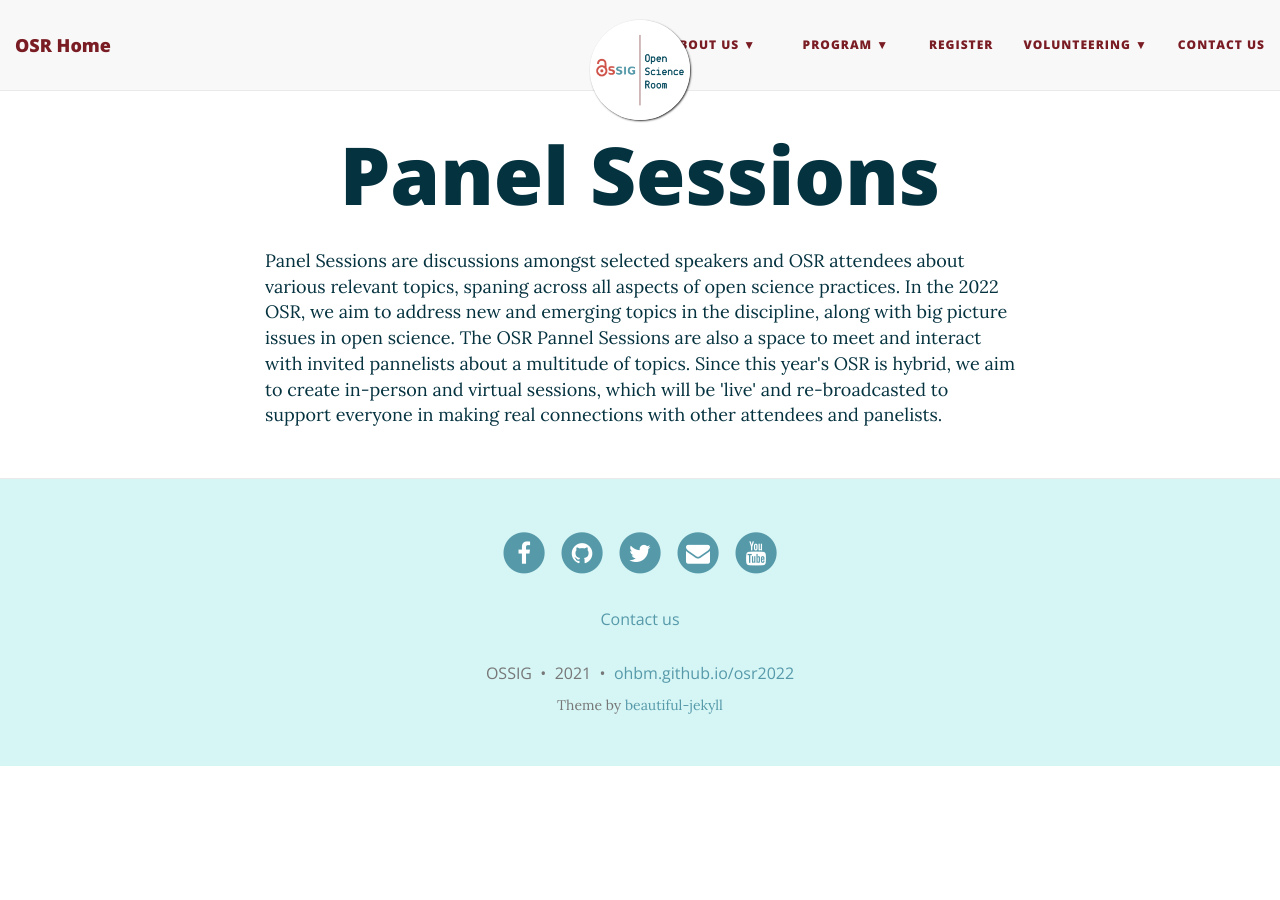
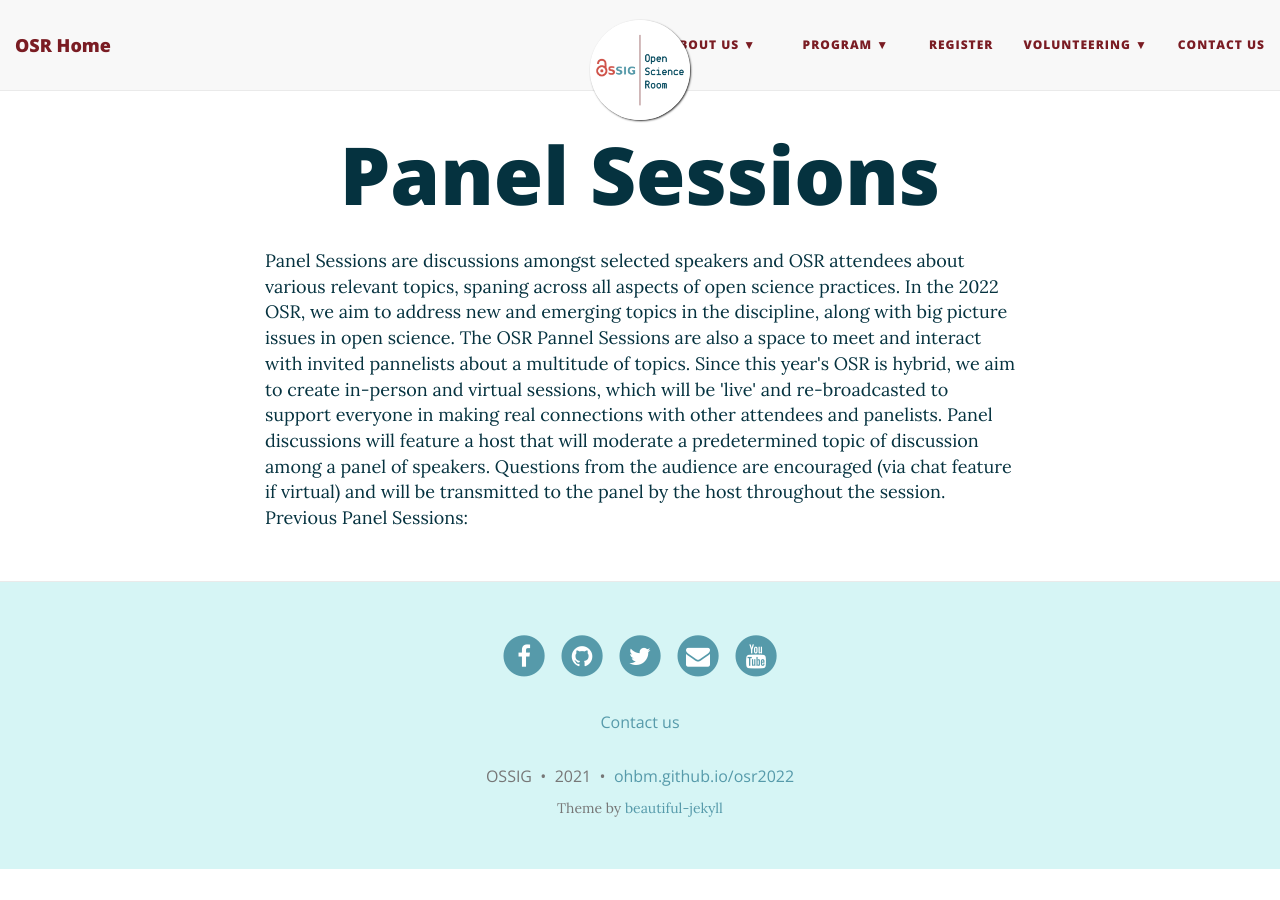
Before and after one commit to ohbm/osr2023, a Jekyll site: the page built from Panels.html, in a window 1280 px wide. Built offline with Jekyll 4.4.1, drawn with Linux system fonts in a browser that asks for light colours; nearby versions of some CDN libraries.

Commit message:
Update Panels.html

```diff
--- a/Panels.html
+++ b/Panels.html
@@ -8,3 +8,9 @@
 In the 2022 OSR, we aim to address new and emerging topics in the discipline, along with big picture issues in open science. The OSR Pannel Sessions are also a space to meet
 and interact with invited pannelists about a multitude of topics. Since this year's OSR is hybrid, we aim to create in-person and virtual sessions, which will be 'live' and re-broadcasted
 to support everyone in making real connections with other attendees and panelists.
+
+
+Panel discussions will feature a host that will moderate a predetermined topic of discussion among a panel of speakers.
+Questions from the audience are encouraged (via chat feature if virtual) and will be transmitted to the panel by the host throughout the session.
+
+Previous Panel Sessions:
```
